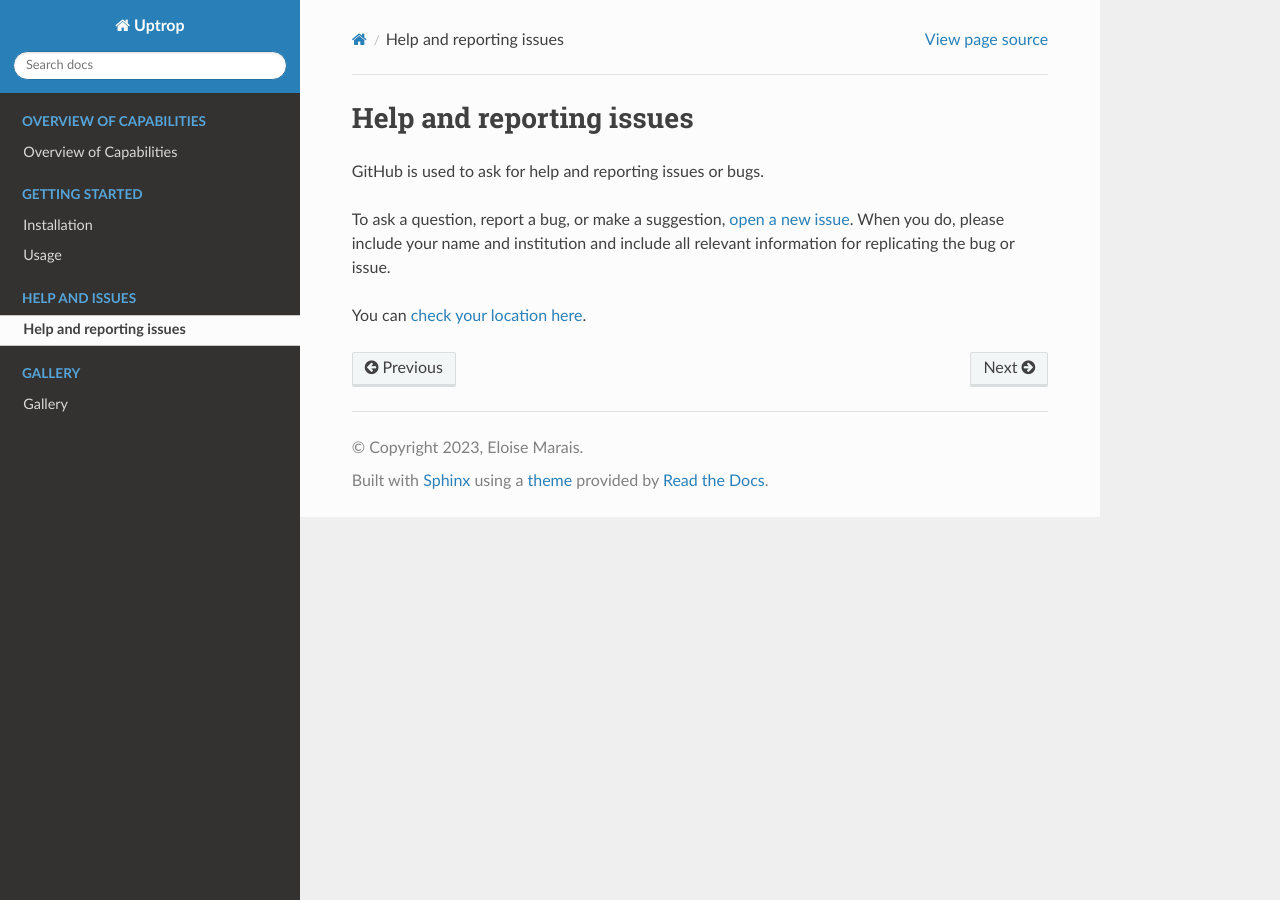
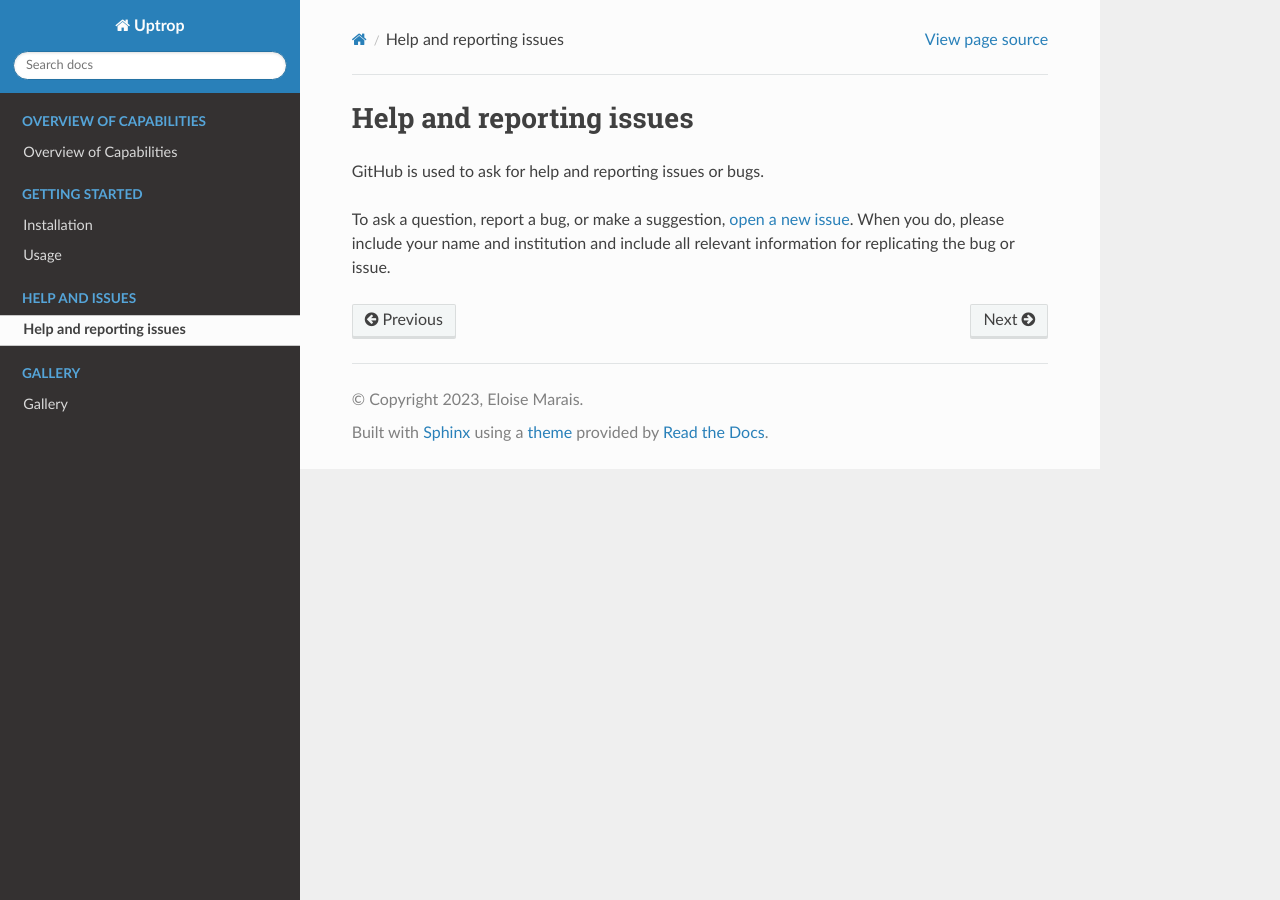
Before and after one commit to eamarais/erc-uptrop, a Sphinx documentation site: the page built from docs/source/Get-help.rst, in a window 1280 px wide. Built offline with Sphinx 7.4.7 and the Read the Docs theme 2.0.0, drawn with Linux system fonts in a browser that asks for light colours.

Commit message:
Update Get-help.rst

```diff
--- a/docs/source/Get-help.rst
+++ b/docs/source/Get-help.rst
@@ -4,9 +4,3 @@ Help and reporting issues
 GitHub is used to ask for help and reporting issues or bugs.
 
 To ask a question, report a bug, or make a suggestion, `open a new issue <https://github.com/eamarais/erc-uptrop/issues>`__. When you do, please include your name and institution and include all relevant information for replicating the bug or issue.
-
-You can |location_link|.
-
-.. |location_link| raw:: html
-
-   <a href="http://geoiptool.com" target="_blank">check your location here</a>
```
